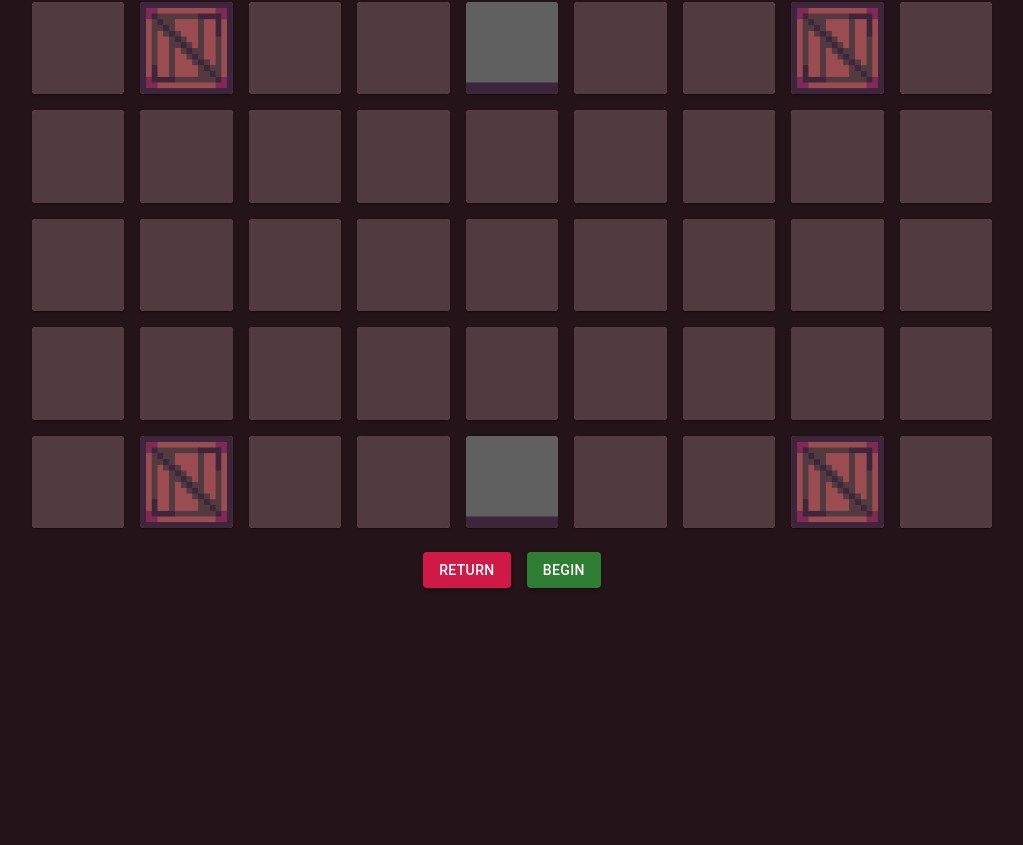
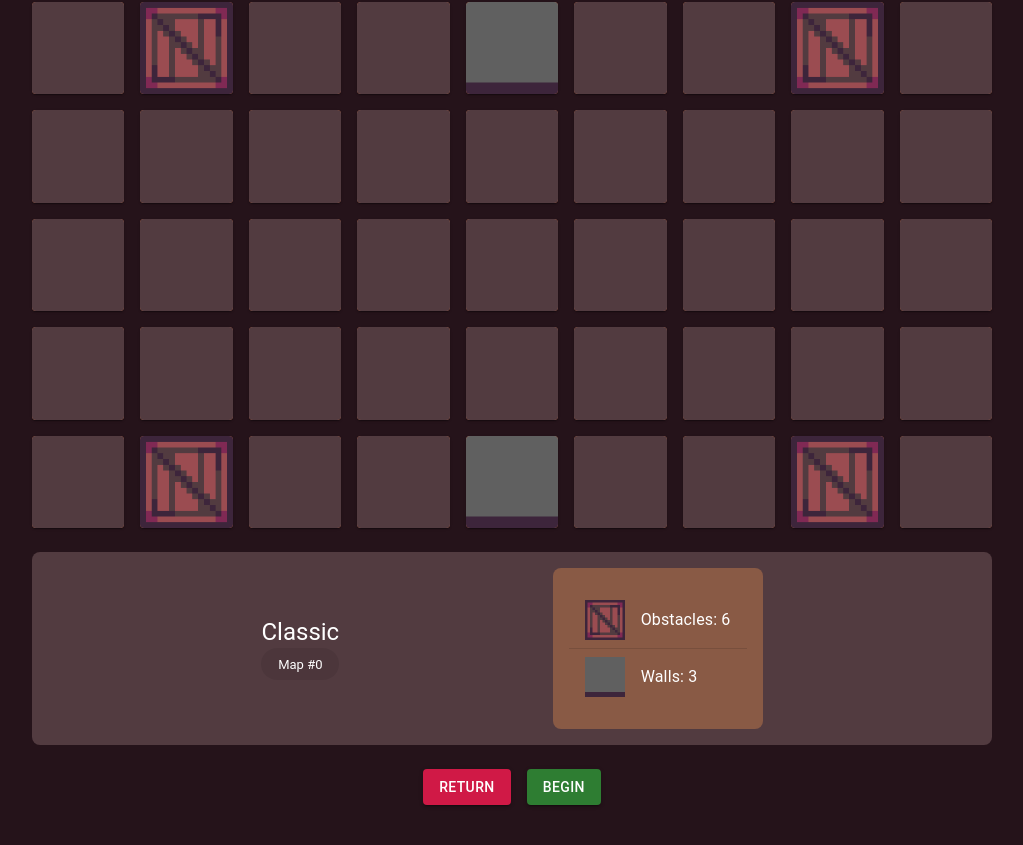
Before and after one commit to erik-lance/Cataclysm-Digital-Companion, a Next.js app: page /map/0 in a window 1280 px wide. Shown: the part 528-1373 px from the top of the page, without its empty margins (128-1151 px from the left). Before the commit the page ends 1212 px from the top, so only its background shows below. Built offline with nearby package versions, Linux system fonts and the light colour scheme.

Commit message:
Now displays map name and number of tiles

```diff
--- a/src/pages/map/[id].tsx
+++ b/src/pages/map/[id].tsx
@@ -1,4 +1,4 @@
-import { Box, Button, Card, CardActionArea, CardContent, CardMedia, Container, Grid, Typography } from '@mui/material';
+import { Avatar, Box, Button, Card, CardActionArea, CardContent, CardMedia, Chip, Container, Divider, Grid, List, ListItem, ListItemAvatar, ListItemText, Stack, Typography } from '@mui/material';
 import map_data from '../../data/map_data.json';
 import { useRouter } from 'next/router';
 import { MapData } from '@/utils/randomizer';
@@ -23,10 +23,25 @@ export default function Map() {
     const mapNum:number = parseInt(id as string);
 
     const [selectedMap, setSelectedMap] = useState<MapData | null>(null);
+    const [numObstacles, setNumObstacles] = useState<number>(0);
+    const [numWalls, setNumWalls] = useState<number>(0);
 
     useEffect(() => {
         if (mapNum >= 0 && mapNum < map_data.length) {
             setSelectedMap(map_data[mapNum]);
+            let obstacles = 0;
+            let walls = 0;
+            map_data[mapNum].tiles.forEach(row => {
+                row.forEach(tile => {
+                    if (tile === 1) {
+                        obstacles++;
+                    } else if (tile === 2) {
+                        walls++;
+                    }
+                });
+            });
+            setNumObstacles(obstacles);
+            setNumWalls(walls);
         }
     }, [mapNum]);
 
@@ -58,6 +73,46 @@ export default function Map() {
                     ))}
                 </Grid>
 
+                {/* Display map name and number of obstacles and walls to place */}
+                <Box
+                    display="flex"
+                    justifyContent={"space-evenly"}
+                    alignItems={"center"}
+                    margin={"auto"}
+                    mt={3}
+                    bgcolor="background.default"
+                    sx={{ borderRadius: 2 }}
+                    p={2}
+                >
+                    <Stack>
+                        <Typography variant="h5"> {selectedMap?.name} </Typography>
+                        <Chip label={`Map #${mapNum}`} />
+                    </Stack>
+
+                    <Box
+                        bgcolor={"secondary.main"}
+                        sx={{ borderRadius: 2 }}
+                        p={2}
+                    >
+                        <List>
+                            <ListItem>
+                                <ListItemAvatar>
+                                    <Avatar variant='square' src="/tiles/crate.png" />
+                                </ListItemAvatar>
+                                <ListItemText primary={`Obstacles: ${numObstacles}`} />
+                            </ListItem>
+                            <Divider />
+                            <ListItem>
+                                <ListItemAvatar>
+                                    <Avatar variant='square' src="/tiles/wall.png" />
+                                </ListItemAvatar>
+                                <ListItemText primary={`Walls: ${numWalls}`} />
+                            </ListItem>
+                        </List>
+                    </Box>
+
+                </Box>
+
                 <Box
                     display="flex"
                     justifyContent="center"
```
